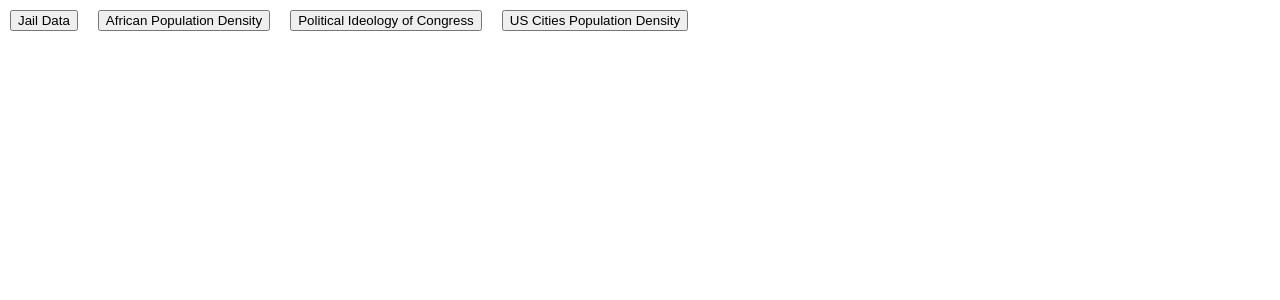
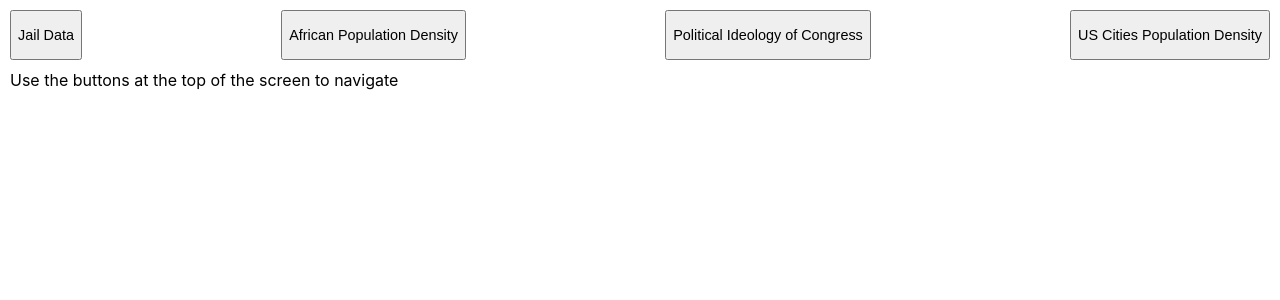
Before and after one commit to chasejenkins303/data-vis-web, a React (Create React App) app: page / in a window 1280 px wide. Shown: the top 300 px of the page. Built offline with nearby package versions, Linux system fonts and the light colour scheme.

Commit message:
Changed some styling

```diff
--- a/src/App.js
+++ b/src/App.js
@@ -19,6 +19,7 @@ function App() {
 
       </nav>
       <div className='present'>
+        {active === "" && <section>Use the buttons at the top of the screen to navigate</section>}
         {active === "JailData" && <JailData/>}
         {active === "African Population Density" && <AfricanPopDenstiy/>}
         {active === "Political Ideology of Congress" && <PoliticalData/>}
--- a/src/index.css
+++ b/src/index.css
@@ -7,8 +7,23 @@ body {
   -moz-osx-font-smoothing: grayscale;
 }
 
+.buttons{
+  display: flex;
+  justify-content: space-between;
+  flex-wrap: wrap;
+}
+
+.buttons>button:hover{
+  box-shadow: 10px 5px 5px black;
+  transition: 0.7s;
+}
+
 .buttons>button{
   margin: 10px;
+  width:fit-content;
+  height: 50px;
+  font-size: 0.9em;
+  /* box-shadow: 10px 5px 5px black; */
 }
 
 .present{
```
